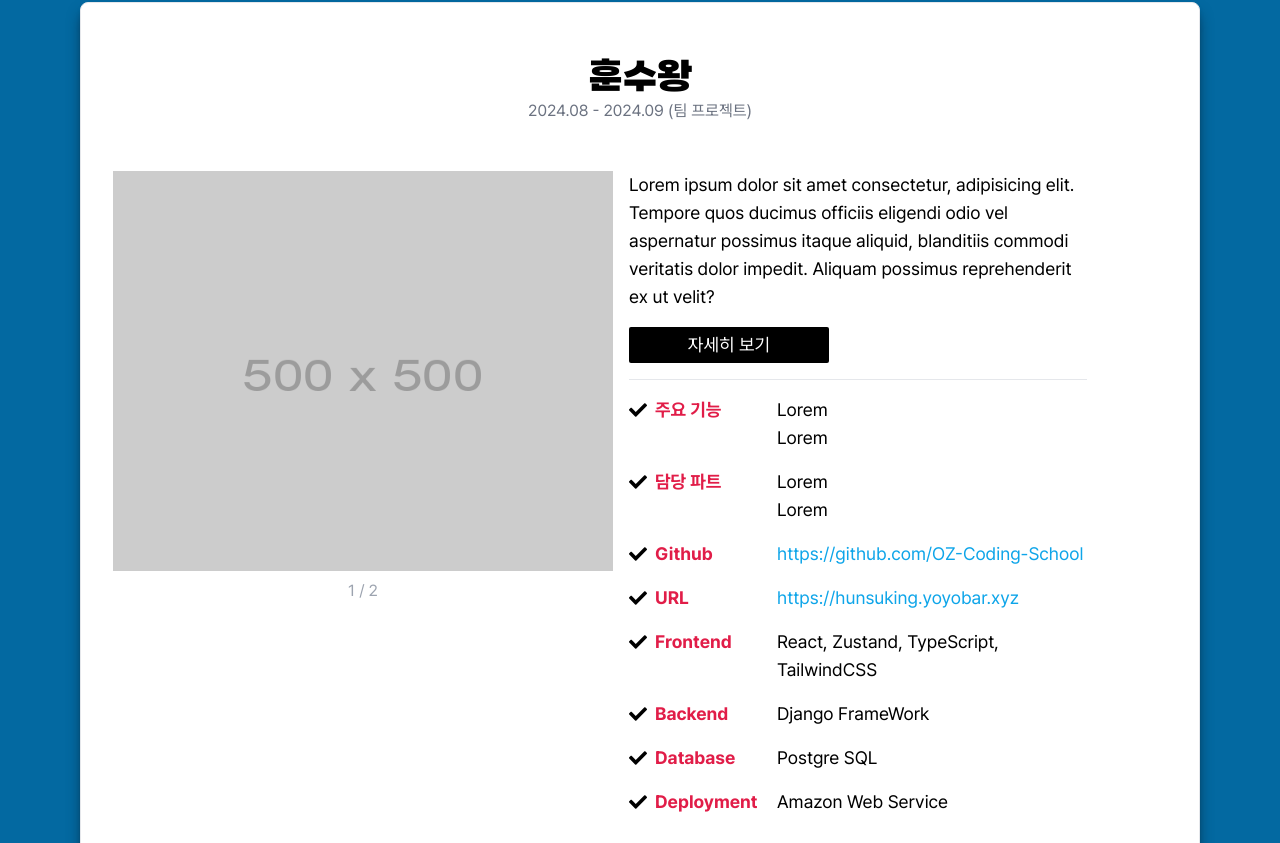
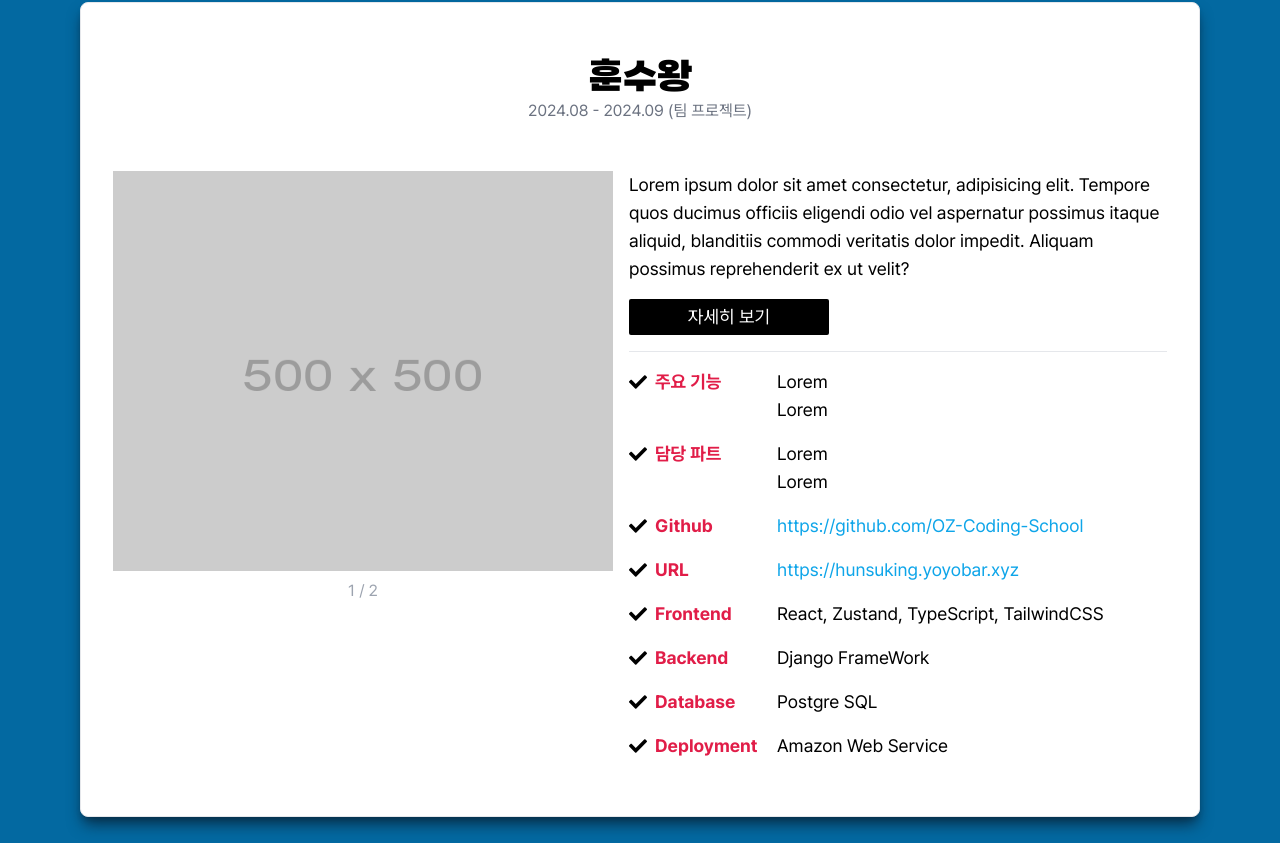
Before and after one commit to yoyobar/portfolio, a Next.js app: page / in a window 1280 px wide. Shown: the part 5097-5940 px from the top of the page. Built offline with nearby package versions, Linux system fonts and the light colour scheme.

Commit message:
Style: 헤더 색상변경

```diff
--- a/components/header/index.tsx
+++ b/components/header/index.tsx
@@ -97,14 +97,14 @@ const Header = () => {
                 </div>
                 <div
                     onClick={toggleMenu}
-                    className="text-white flex justify-center items-center cursor-pointer lg:hidden p-2 rounded-full hover:bg-slate-700 transition"
+                    className="text-white flex justify-center items-center cursor-pointer lg:hidden p-2 rounded-full hover:bg-stone-800 transition"
                 >
                     {isMenuOpen ? <IoMdClose className="text-2xl" /> : <RxHamburgerMenu className="text-2xl" />}
                 </div>
             </div>
 
             <motion.div
-                className="fixed top-16 left-0 bg-slate-900 bg-opacity-75 w-full h-fit lg:hidden z-50"
+                className="fixed top-16 left-0 bg-stone-800 bg-opacity-75 w-full h-fit lg:hidden z-50"
                 initial="closed"
                 animate={isMenuOpen ? 'open' : 'closed'}
                 variants={list}
--- a/components/project/HunsuProject.tsx
+++ b/components/project/HunsuProject.tsx
@@ -52,7 +52,7 @@ const HunsuProject = () => {
                     </CarouselContent>
                     <div className="text-center mt-2 text-gray-400 cursor-default select-none">{`${current} / ${count}`}</div>
                 </Carousel>
-                <div className="w-full text-sm md:text-lg pr-20">
+                <div className="w-full text-sm md:text-lg">
                     <section className="mt-4 md:mt-0">
                         <span>
                             Lorem ipsum dolor sit amet consectetur, adipisicing elit. Tempore quos ducimus officiis
```
